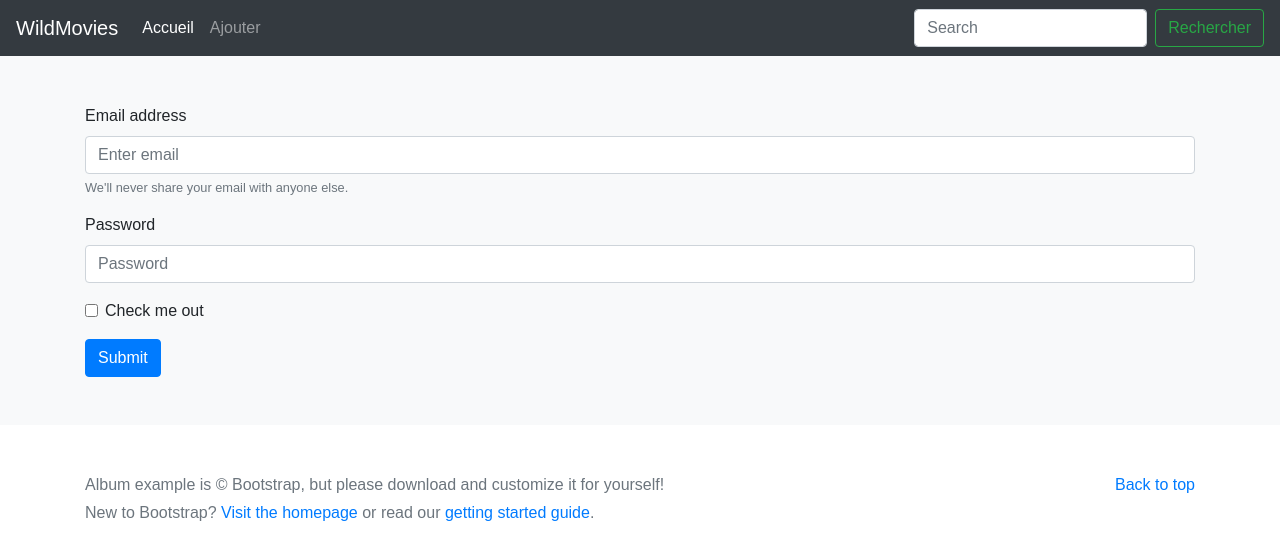
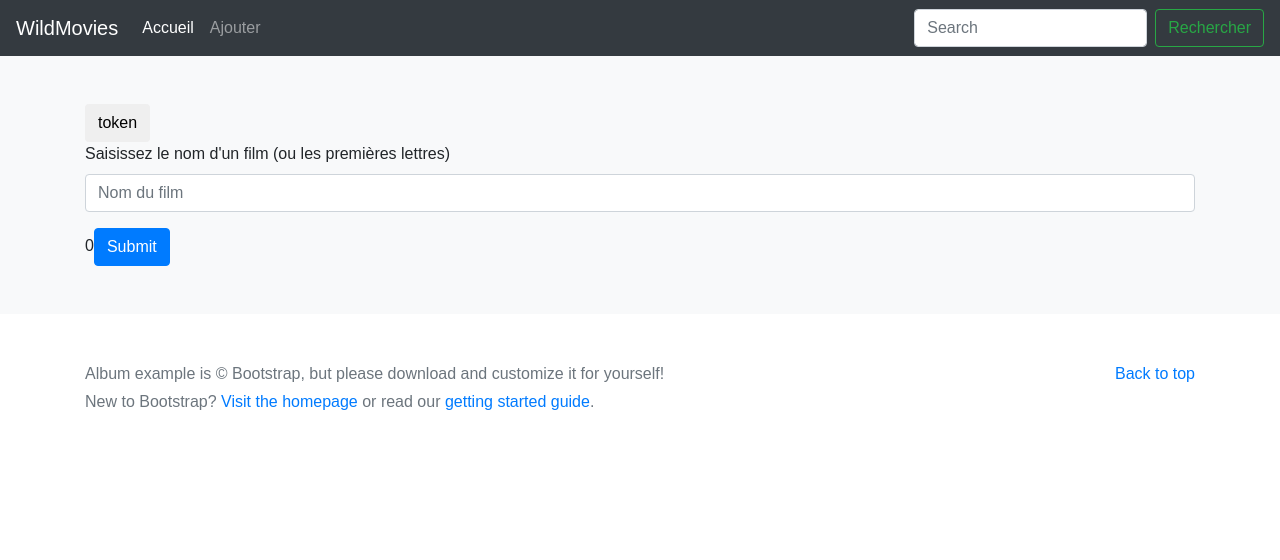
Before and after one commit to WildCodeSchool/toulouse-0918-js-projet2-prototype, a React (Create React App) app: page /add-movie in a window 1280 px wide. Both pictures are taken after typing "Sample" into the empty fields and a click on the button "Enregistrer". Shown: the top 560 px of the page. Built offline with nearby package versions, Linux system fonts and the light colour scheme.

Commit message:
1st shot at autosuggest

```diff
--- a/package.json
+++ b/package.json
@@ -3,7 +3,9 @@
   "version": "0.1.0",
   "private": true,
   "dependencies": {
+    "axios": "^0.18.0",
     "react": "^16.5.2",
+    "react-autocomplete": "^1.8.1",
     "react-dom": "^16.5.2",
     "react-router-dom": "^4.3.1",
     "react-scripts": "1.1.5"
--- a/src/AddMovie.js
+++ b/src/AddMovie.js
@@ -1,9 +1,14 @@
 import React from 'react';
+import Autocomplete from 'react-autocomplete';
 import SetApiKey from './SetApiKey';
+import { getToken, searchMovies } from './helpers/api';
 
 class AddMovie extends React.Component {
   state = {
-    apiKey: ''
+    apiKey: '',
+    requestToken: '',
+    movieName: '',
+    results: []
   }
   componentDidMount() {
     const apiKey = localStorage.getItem('wmTmdbKey')
@@ -17,26 +22,51 @@ class AddMovie extends React.Component {
     localStorage.setItem('wmTmdbKey', apiKey)
     this.setState({ apiKey })
   }
+  onMovieNameChanged = e => {
+    const movieName = e.target.value
+    // Try
+    // Indiana Jones
+    // Harry Potter
+    // Back to the Future
+    // Transformers
+    // X-Men
+    // Star Wars
+    searchMovies(movieName, this.state.apiKey)
+      .then(({ results }) => this.setState({ results }))
+    this.setState({
+      movieName
+    })
+  }
+  getToken = () => getToken(this.state.apiKey)
+    .then(({ request_token }) => this.setState({
+      requestToken: request_token
+    }))
   render() {
-    const { apiKey } = this.state
+    const { apiKey, requestToken, results, title } = this.state
     return (
       <div className="fill">
       {
         apiKey
         ? <form>
+            { ! requestToken && <button className="btn" type="button" onClick={this.getToken}>token</button>}
             <div className="form-group">
-              <label htmlFor="exampleInputEmail1">Email address</label>
-              <input type="email" className="form-control" id="exampleInputEmail1" aria-describedby="emailHelp" placeholder="Enter email" />
-              <small id="emailHelp" className="form-text text-muted">We'll never share your email with anyone else.</small>
+              <label htmlFor="input">Saisissez le nom d'un film (ou les premières lettres)</label>
+              <input value={this.state.movieName} onChange={this.onMovieNameChanged} name="movieName" type="text" className="form-control" id="movieName" placeholder="Nom du film" />
             </div>
-            <div className="form-group">
-              <label htmlFor="exampleInputPassword1">Password</label>
-              <input type="password" className="form-control" id="exampleInputPassword1" placeholder="Password" />
-            </div>
-            <div className="form-group form-check">
-              <input type="checkbox" className="form-check-input" id="exampleCheck1" />
-              <label className="form-check-label" htmlFor="exampleCheck1">Check me out</label>
-            </div>
+            {
+              results.length && <Autocomplete
+                getItemValue={item => item.title}
+                items={results}
+                renderItem={(item, isHighlighted) =>
+                  <div style={{ background: isHighlighted ? 'lightgray' : 'white' }}>
+                    {item.title}
+                  </div>
+                }
+                value={title}
+                onChange={ e => this.setState({ title: e.target.value }) }
+                onSelect={ val => this.setState({ title: val }) }
+              />
+            }
             <button type="submit" className="btn btn-primary">Submit</button>
           </form>
         : <SetApiKey onSubmit={this.onApiKeySubmit} />
--- /dev/null
+++ b/src/helpers/api.js
@@ -0,0 +1,11 @@
+import axios from 'axios';
+
+const apiRoot = 'https://api.themoviedb.org/3'
+
+export const getToken = apiKey =>
+  axios.get(`${apiRoot}/authentication/token/new?api_key=${apiKey}`)
+    .then(({ data }) => data)
+
+export const searchMovies = (query, apiKey) =>
+  axios.get(`${apiRoot}/search/movie?api_key=${apiKey}&query=${encodeURIComponent(query)}`)
+    .then(({ data }) => data)
```
Also changed, not shown: 1 other file (tests, documents, lock files or other folders).
